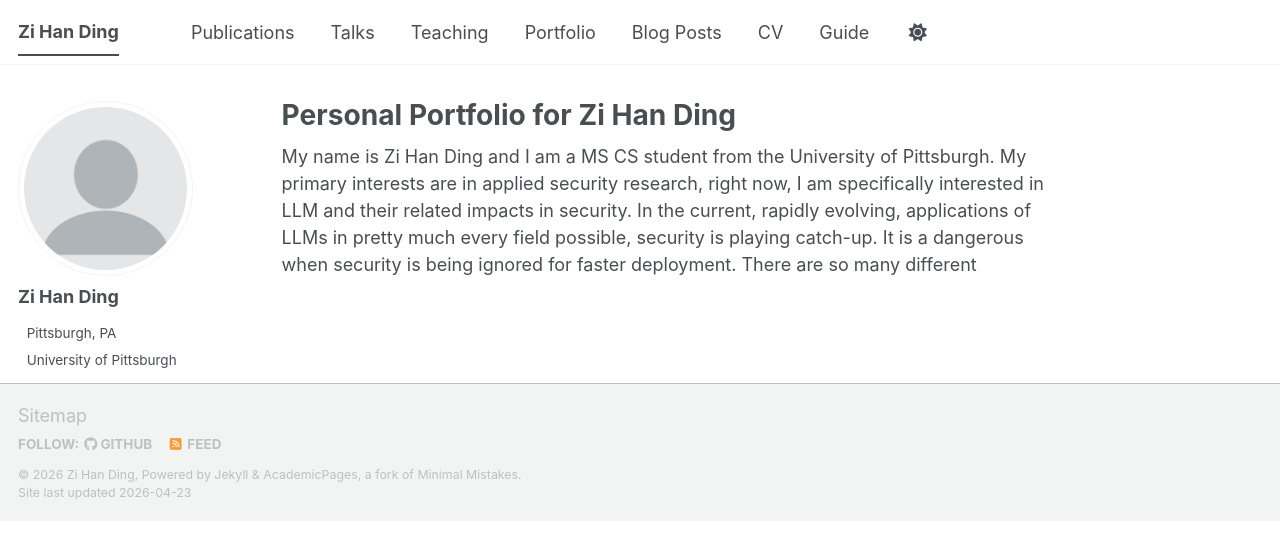
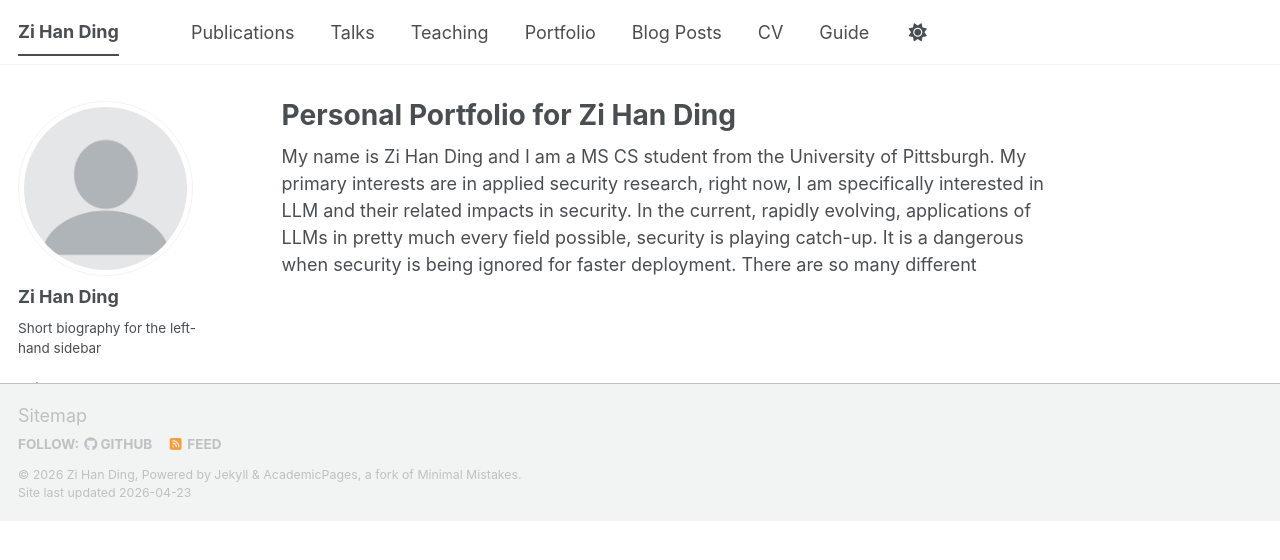
Before and after one commit to ziHanDing579/ziHanDing579.github.io, a Jekyll site: the page built from _pages/about.md, in a window 1280 px wide. Shown: the top 560 px of the page. Built offline with Jekyll 4.4.1, drawn with Linux system fonts in a browser that asks for light colours; some web fonts are replaced; a script bundle is joined from its source files by our own code; library files that are not in the unit come from our copies.

Commit message:
final attempt to try to fix the sidebar

```diff
--- a/_config.yml
+++ b/_config.yml
@@ -26,7 +26,7 @@
   avatar           : "profile.png"
   name             : "Zi Han Ding"
   pronouns         : # example: "she/her"
-  bio              : # example
+  bio              : "Short biography for the left-hand sidebar"
   location         : "Pittsburgh, PA"
   employer         : "University of Pittsburgh"
   uri              : # URL
--- a/_includes/author-profile.html
+++ b/_includes/author-profile.html
@@ -20,7 +20,7 @@
     {% if author.bio %}<p class="author__bio">{{ author.bio }}</p>{% endif %}
   </div>
 
-  <div class="author__urls-wrapper">
+  <div class="author__urls-wrapper" style="display: block !important; width: 100%;">
     <button class="btn btn--inverse">Follow</button>
     <ul class="author__urls social-icons" style="position: relative !important; display: block !important; border: none !important; background: transparent !important; box-shadow: none !important; margin-top: 15px !important; padding: 0 !important; margin-left: -15px !important; width: 100% !important; box-sizing: border-box !important;">
       <!-- Font Awesome icons / Biographic information  -->
```
